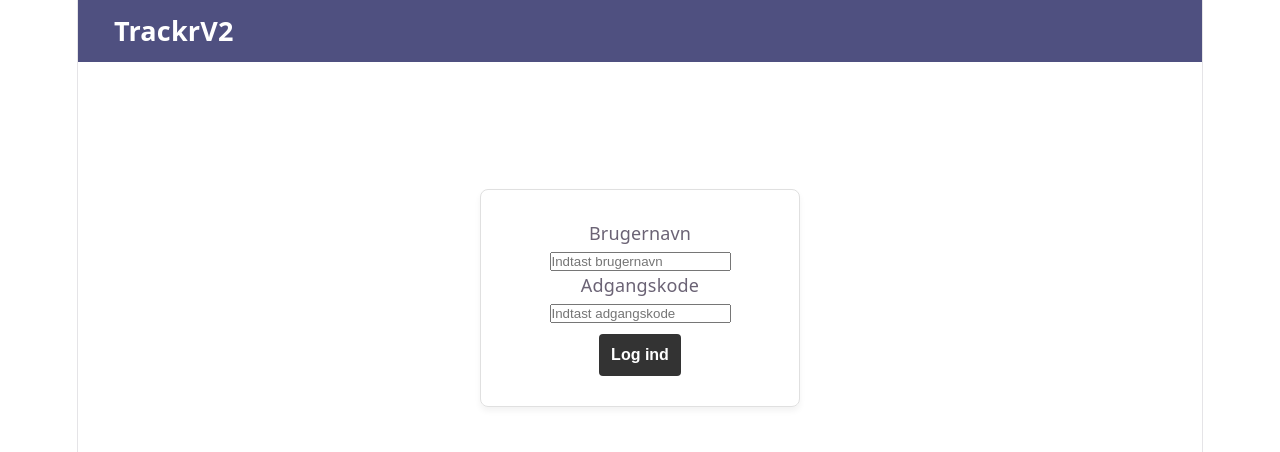
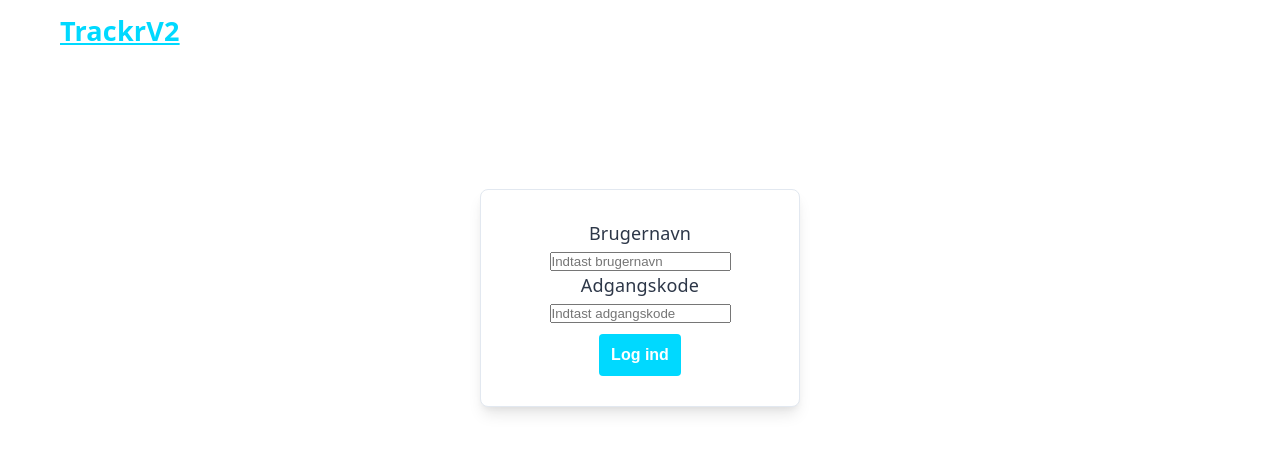
Before and after one commit to NielsElmgaard/trackrv2-frontend, a React (Vite) app: page /#/ in a window 1280 px wide. Shown: the top 452 px of the page. Built offline with nearby package versions, Linux system fonts and the light colour scheme.

Commit message:
Refactor components to remove onLogout prop and enhance styling with CSS variables

```diff
--- a/src/App.jsx
+++ b/src/App.jsx
@@ -142,7 +142,6 @@ function App() {
                     path="/Home"
                     element={
                       <HomeScreen
-                        onLogout={handleLogout}
                         accessToken={accessToken}
                       />
                     }
@@ -151,7 +150,6 @@ function App() {
                     path="/Trackers"
                     element={
                       <TrackersScreen
-                        onLogout={handleLogout}
                         accessToken={accessToken}
                       />
                     }
--- a/src/components/header/Header.css
+++ b/src/components/header/Header.css
@@ -1,15 +1,15 @@
 /* Header */
 .site-header {
-  background-color: #4f5080;
   padding: 1rem 2rem;
   display: flex;
   justify-content: space-between;
   align-items: center;
-  color: white;
+  color: var(--text);
+  background-color: var(--bg);
 }
 
 .logo {
-  color: white;
+  color: var(--accent);
   font-size: 1.5rem;
   font-weight: bold;
 }
--- a/src/components/header/Header.jsx
+++ b/src/components/header/Header.jsx
@@ -5,7 +5,9 @@ import "./header.css";
 function Header({ onLogout, isLoggedIn }) {
   return (
     <header className="site-header">
-      <div className="logo">TrackrV2</div>
+      <Link to="/" className="logo">
+        TrackrV2
+      </Link>
       {isLoggedIn && <Navigation onLogout={onLogout} />}
     </header>
   );
--- a/src/components/login/login.css
+++ b/src/components/login/login.css
@@ -14,9 +14,10 @@
   width: 100%;
   max-width: 320px;
   padding: 30px;
-  border: 1px solid #e0e0e0;
+  border: 1px solid var(--border);
   border-radius: 8px;
-  box-shadow: 0 4px 6px rgba(0, 0, 0, 0.05);
+  box-shadow: var(--shadow);
+  background-color: var(--bg);
 }
 
 /* En fælles styling til alle input-grupper */
@@ -29,42 +30,45 @@
 .input-group label {
   font-size: 14px;
   font-weight: 600;
-  color: #333;
+  color: var(--text);
 }
 
 .input-group input {
   padding: 10px;
   font-size: 16px;
-  border: 1px solid #ccc;
+  border: 1px solid var(--border);
   border-radius: 4px;
   outline: none;
   transition: border-color 0.2s;
+  background-color: var(--code-bg);
+  color: var(--text);
 }
 
 /* Visuel feedback når man klikker i feltet */
 .input-group input:focus {
-  border-color: #000;
+  border-color: var(--accent);
 }
 
 /* Knappen strækker sig automatisk */
 .login-form button {
   padding: 12px;
-  background-color: #333;
-  color: white;
+  background-color: var(--accent);
+  color: var(--bg);
   border: none;
   border-radius: 4px;
   font-size: 16px;
   font-weight: bold;
   cursor: pointer;
   margin-top: 10px;
+  transition: opacity 0.2s;
 }
 
 .login-form button:hover {
-  background-color: #000;
+  opacity: 0.8;
 }
 
 .error-message {
-  color: #d9534f;
+  color: #ff6b6b;
   font-size: 14px;
   text-align: center;
 }
--- a/src/components/navigation/navigation.css
+++ b/src/components/navigation/navigation.css
@@ -19,3 +19,26 @@
   font-weight: bold;
   border-bottom: 2px solid white;
 }
+
+.nav-wrapper {
+  display: flex;
+  align-items: center;
+  gap: 16px;
+}
+
+.logout-button {
+  padding: 12px;
+  background-color: #333;
+  color: white;
+  border: none;
+  border-radius: 4px;
+  font-size: 16px;
+  font-weight: bold;
+  cursor: pointer;
+  margin-top: 10px;
+  margin-left: auto;
+}
+
+.logout-button:hover {
+  background-color: #000;
+}
--- a/src/components/navigation/navigation.jsx
+++ b/src/components/navigation/navigation.jsx
@@ -6,10 +6,7 @@ function Navigation({ onLogout }) {
 
   return (
     <>
-      <h3>Hello, {username}!</h3>
-      <div className="logout-button">
-        <button onClick={onLogout}>Log ud</button>
-      </div>
+      <div className="nav-wrapper">
         <nav className="main-nav">
           <ul>
             <li>
@@ -30,6 +27,12 @@ function Navigation({ onLogout }) {
             </li>
           </ul>
         </nav>
+        <h3>Hello, {username}!</h3>
+
+        <button className="logout-button" onClick={onLogout}>
+          Log ud
+        </button>
+      </div>
     </>
   );
 }
--- a/src/index.css
+++ b/src/index.css
@@ -1,18 +1,18 @@
 :root {
-  --text: #6b6375;
-  --text-h: #08060d;
-  --bg: #fff;
-  --border: #e5e4e7;
-  --code-bg: #f4f3ec;
-  --accent: #aa3bff;
-  --accent-bg: rgba(170, 59, 255, 0.1);
-  --accent-border: rgba(170, 59, 255, 0.5);
-  --social-bg: rgba(244, 243, 236, 0.5);
+  --text: #2d3748;
+  --text-h: #000a12;
+  --bg: #ffffff;
+  --border: #e2e8f0;
+  --code-bg: #f7fafc;
+  --accent: #00d9ff;
+  --accent-bg: rgba(0, 217, 255, 0.12);
+  --accent-border: rgba(0, 217, 255, 0.4);
+  --social-bg: rgba(0, 217, 255, 0.06);
   --shadow:
     rgba(0, 0, 0, 0.1) 0 10px 15px -3px, rgba(0, 0, 0, 0.05) 0 4px 6px -2px;
 
-  --sans: system-ui, 'Segoe UI', Roboto, sans-serif;
-  --heading: system-ui, 'Segoe UI', Roboto, sans-serif;
+  --sans: system-ui, "Segoe UI", Roboto, sans-serif;
+  --heading: system-ui, "Segoe UI", Roboto, sans-serif;
   --mono: ui-monospace, Consolas, monospace;
 
   font: 18px/145% var(--sans);
@@ -32,15 +32,15 @@
 
 @media (prefers-color-scheme: dark) {
   :root {
-    --text: #9ca3af;
-    --text-h: #f3f4f6;
-    --bg: #16171d;
-    --border: #2e303a;
-    --code-bg: #1f2028;
-    --accent: #c084fc;
-    --accent-bg: rgba(192, 132, 252, 0.15);
-    --accent-border: rgba(192, 132, 252, 0.5);
-    --social-bg: rgba(47, 48, 58, 0.5);
+    --text: #e0e6ed;
+    --text-h: #ffffff;
+    --bg: #0f1419;
+    --border: #1e2836;
+    --code-bg: #1a202c;
+    --accent: #00ff88;
+    --accent-bg: rgba(0, 255, 136, 0.15);
+    --accent-border: rgba(0, 255, 136, 0.5);
+    --social-bg: rgba(0, 255, 136, 0.08);
     --shadow:
       rgba(0, 0, 0, 0.4) 0 10px 15px -3px, rgba(0, 0, 0, 0.25) 0 4px 6px -2px;
   }
@@ -55,15 +55,16 @@ body {
 }
 
 #root {
-  width: 1126px;
+  width: 100%;
   max-width: 100%;
   margin: 0 auto;
   text-align: center;
-  border-inline: 1px solid var(--border);
+  border-inline: none;
   min-height: 100svh;
   display: flex;
   flex-direction: column;
   box-sizing: border-box;
+  padding: 0 24px;
 }
 
 h1,
--- a/src/pages/home-screen/home-screen.jsx
+++ b/src/pages/home-screen/home-screen.jsx
@@ -1,4 +1,4 @@
-function HomeScreen({onLogout}) {
+function HomeScreen() {
     const username = JSON.parse(localStorage.getItem("username"));
     return (
         <>
--- a/src/pages/trackers-screen/trackers-screen.jsx
+++ b/src/pages/trackers-screen/trackers-screen.jsx
@@ -3,7 +3,7 @@ import { useQueryClient } from "@tanstack/react-query";
 import { useState, useRef, useEffect } from "react";
 import { axiosInstance } from "../../utils.js";
 
-function TrackersScreen({ onLogout, selectedTracker }) {
+function TrackersScreen({selectedTracker }) {
   const [search, setSearch] = useState("");
   const [goToPage, setGoToPage] = useState("");
   const [currentPage, setCurrentPage] = useState(1);
@@ -64,9 +64,6 @@ function TrackersScreen({ onLogout, selectedTracker }) {
   return (
     <>
       <div className="trackers-screen-container">
-        <div className="logout-button">
-          <button onClick={onLogout}>Log ud</button>
-        </div>
         <h1>Trackers</h1>
         <input
           type="text"
```
Lines whose indentation alone changed are shown as unchanged.
